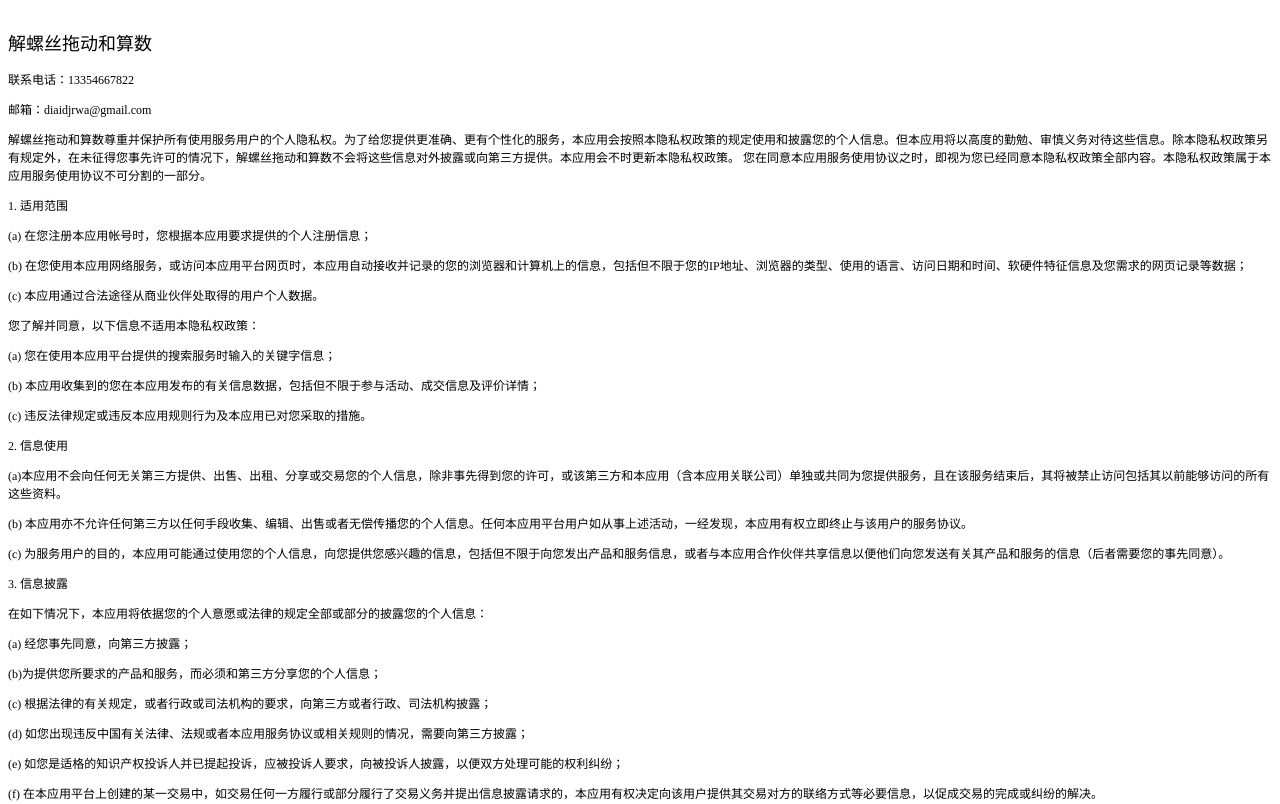
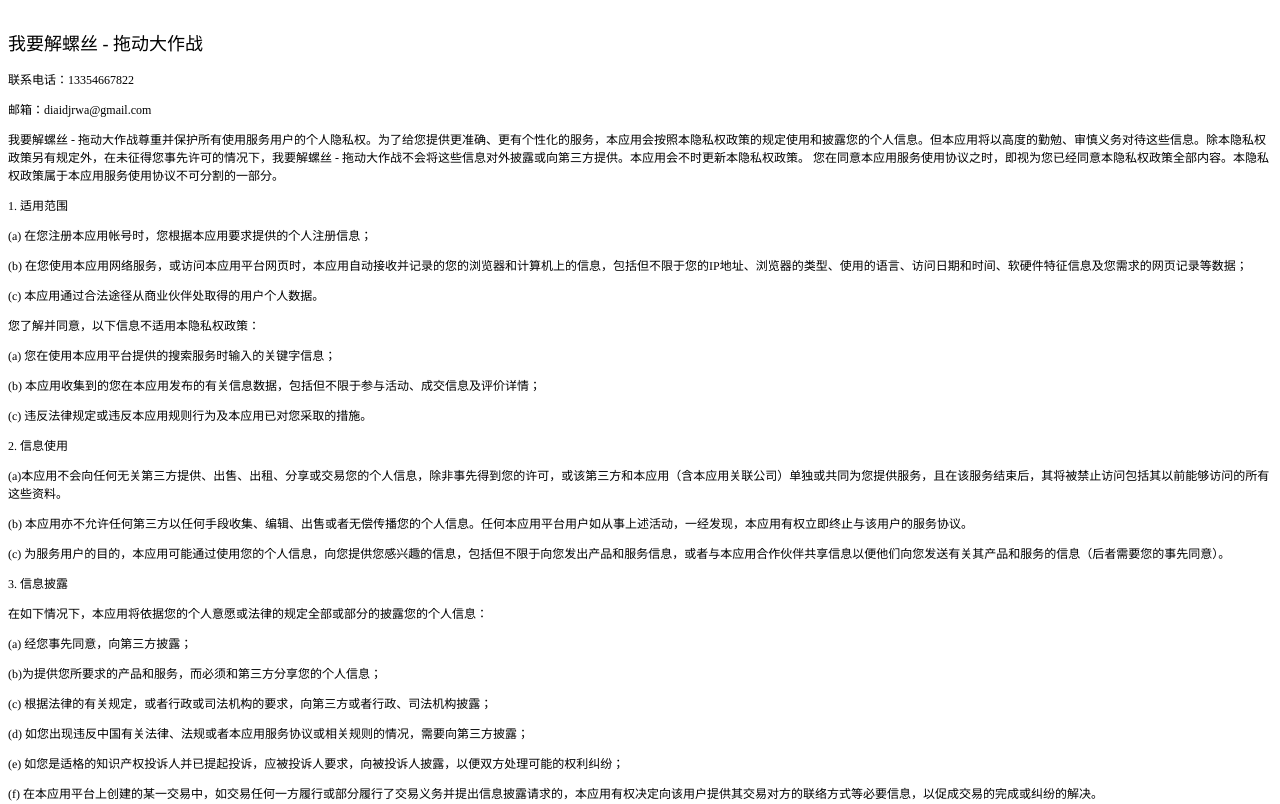
Before and after one commit to TheFreshwaterSea/tiaozhan, a plain HTML site: page index.html in a window 1280 px wide. Shown: the top 804 px of the page. Drawn offline with Linux system fonts and the light colour scheme.

Commit message:
Update index.html

```diff
--- a/index.html
+++ b/index.html
@@ -17,10 +17,10 @@
 </head>
 <body>
 <h2 style="margin: 0.0px 0.0px 14.9px 0.0px; font: 18.0px 'Songti SC'; -webkit-text-stroke: #000000"><span class="s1"><br>
-解螺丝拖动和算数</span></h2>
+我要解螺丝 - 拖动大作战</span></h2>
 <p class="p2"><span class="s1">联系电话：13354667822</span></p>
 <p class="p2"><span class="s1">邮箱：diaidjrwa@gmail.com</span></p>
-<p class="p2"><span class="s1">解螺丝拖动和算数尊重并保护所有使用服务用户的个人隐私权。为了给您提供更准确、更有个性化的服务，本应用会按照本隐私权政策的规定使用和披露您的个人信息。但本应用将以高度的勤勉、审慎义务对待这些信息。除本隐私权政策另有规定外，在未征得您事先许可的情况下，解螺丝拖动和算数不会将这些信息对外披露或向第三方提供。本应用会不时更新本隐私权政策。</span><span class="s2"> </span><span class="s1">您在同意本应用服务使用协议之时，即视为您已经同意本隐私权政策全部内容。本隐私权政策属于本应用服务使用协议不可分割的一部分。</span><span class="s2"><span class="Apple-converted-space"> </span></span></p>
+<p class="p2"><span class="s1">我要解螺丝 - 拖动大作战尊重并保护所有使用服务用户的个人隐私权。为了给您提供更准确、更有个性化的服务，本应用会按照本隐私权政策的规定使用和披露您的个人信息。但本应用将以高度的勤勉、审慎义务对待这些信息。除本隐私权政策另有规定外，在未征得您事先许可的情况下，我要解螺丝 - 拖动大作战不会将这些信息对外披露或向第三方提供。本应用会不时更新本隐私权政策。</span><span class="s2"> </span><span class="s1">您在同意本应用服务使用协议之时，即视为您已经同意本隐私权政策全部内容。本隐私权政策属于本应用服务使用协议不可分割的一部分。</span><span class="s2"><span class="Apple-converted-space"> </span></span></p>
 <p class="p2"><span class="s2">1. </span><span class="s1">适用范围</span></p>
 <p class="p2"><span class="s2">(a) </span><span class="s1">在您注册本应用帐号时，您根据本应用要求提供的个人注册信息；</span></p>
 <p class="p2"><span class="s2">(b) </span><span class="s1">在您使用本应用网络服务，或访问本应用平台网页时，本应用自动接收并记录的您的浏览器和计算机上的信息，包括但不限于您的</span><span class="s2">IP</span><span class="s1">地址、浏览器的类型、使用的语言、访问日期和时间、软硬件特征信息及您需求的网页记录等数据；</span><span class="s2"><span class="Apple-converted-space"> </span></span></p>
```
